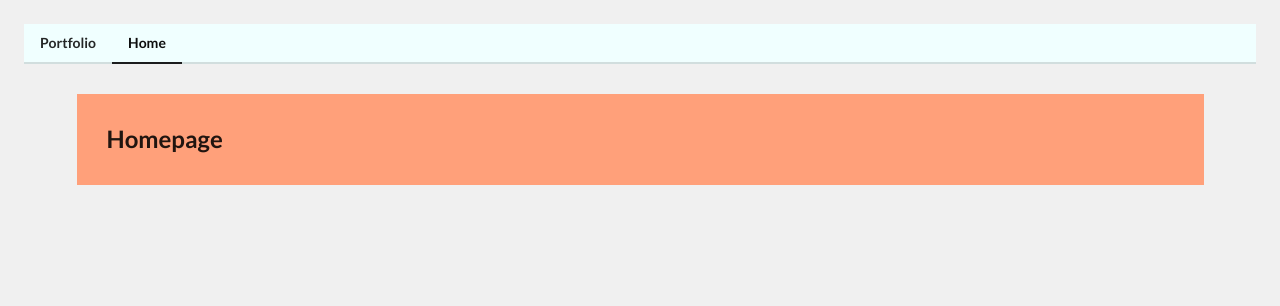
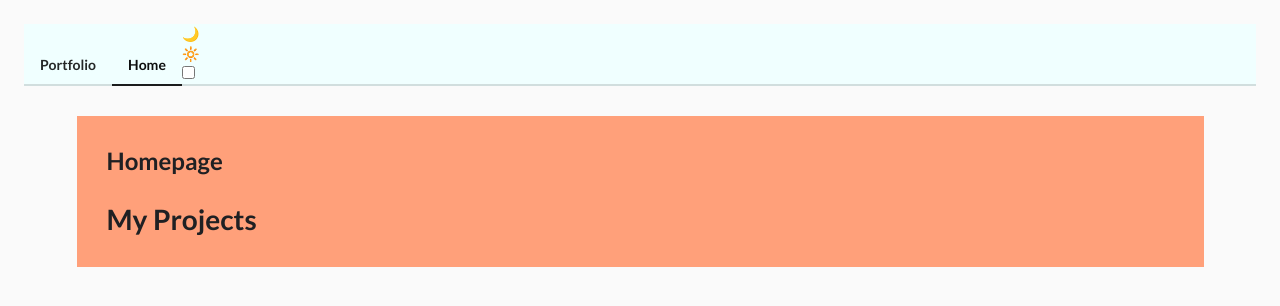
Before and after one commit to TheMith/portfolio-project, a React (Vite) app: page / in a window 1280 px wide. Shown: the top 306 px of the page. Built offline with nearby package versions, Linux system fonts and the light colour scheme.

Commit message:
feat: added parcially dark/light mode

```diff
--- a/package.json
+++ b/package.json
@@ -12,7 +12,9 @@
   "dependencies": {
     "react": "^18.2.0",
     "react-dom": "^18.2.0",
+    "react-responsive": "^9.0.2",
     "react-router-dom": "^6.22.1",
+    "react-toggle": "^4.1.3",
     "semantic-ui-css": "^2.5.0"
   },
   "devDependencies": {
--- a/src/App.jsx
+++ b/src/App.jsx
@@ -1,13 +1,29 @@
 import { NavLink, Outlet } from 'react-router-dom';
+import { useState, useEffect } from 'react';
+import Toggle from 'react-toggle';
 import './index.css';
 
 function App() {
+
+	const [isDark, setIsDark] = useState(false);
+
+	useEffect(() => {
+		if (isDark) {
+			document.body.classList.add('dark');
+		} else {
+			document.body.classList.remove('dark');
+		}
+	}, [isDark]);
+
 	return (
 		<div className='app'>
 			<header>
 				<nav className='ui pointing secondary menu'>
 					<div className='header item'>Portfolio</div>
-					<NavLink to='/' className='item'>Home</NavLink>
+					<NavLink to='/' className='item'>
+						Home
+					</NavLink>
+					<Toggle checked={isDark} onChange={({ target }) => setIsDark(target.checked)} icons={{ checked: '🌙', unchecked: '🔆' }} aria-label='Dark mode toggle' />
 				</nav>
 			</header>
 
--- a/src/index.css
+++ b/src/index.css
@@ -1,9 +1,27 @@
 .app {
-    padding: 24px;
-    background-color: #f0f0f0;
-    height: 100vh;
+	padding: 24px;
+	height: 100vh;
+	background-color: var(--color-background);
+	color: var(--color-foreground);
 }
 
 header {
-    background-color: azure;
+	background-color: azure;
 }
+
+body {
+  --color-background: #fafafa;
+  --color-foreground: #1f2023;
+}
+
+body.dark {
+  --color-background: #1f2023;
+  --color-foreground: #efefef;
+}
+
+@media (prefers-color-scheme: dark) {
+	body {
+		background-color: #1f2023;
+		color: #dadada;
+	}
+}
--- a/src/pages/Home.jsx
+++ b/src/pages/Home.jsx
@@ -3,6 +3,7 @@ export function Home() {
     return (
         <div>
             <h2>Homepage</h2>
+            <h1>My Projects</h1>
         </div>
     )
 }
```
Also changed, not shown: src/pages/Me.jsx (added, +7 -0 lines), 2 other files (tests, documents, lock files or other folders).
